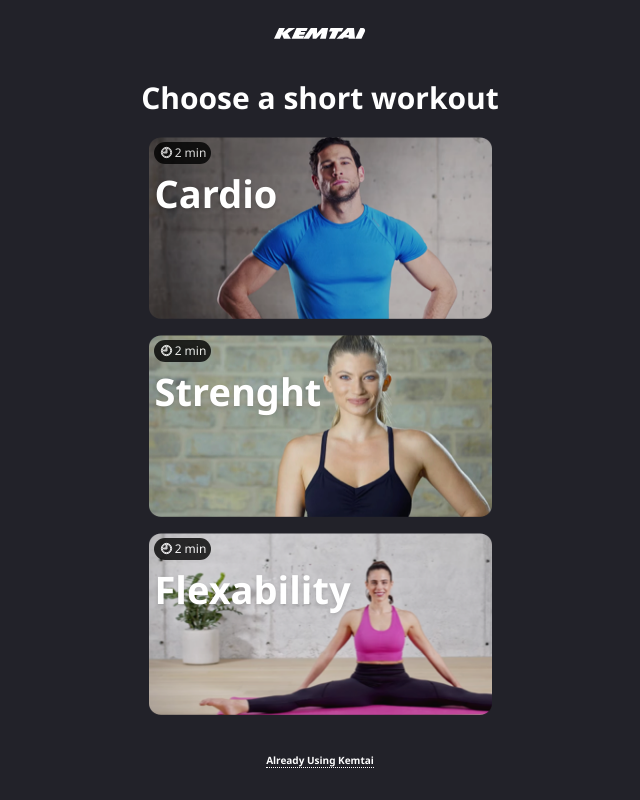
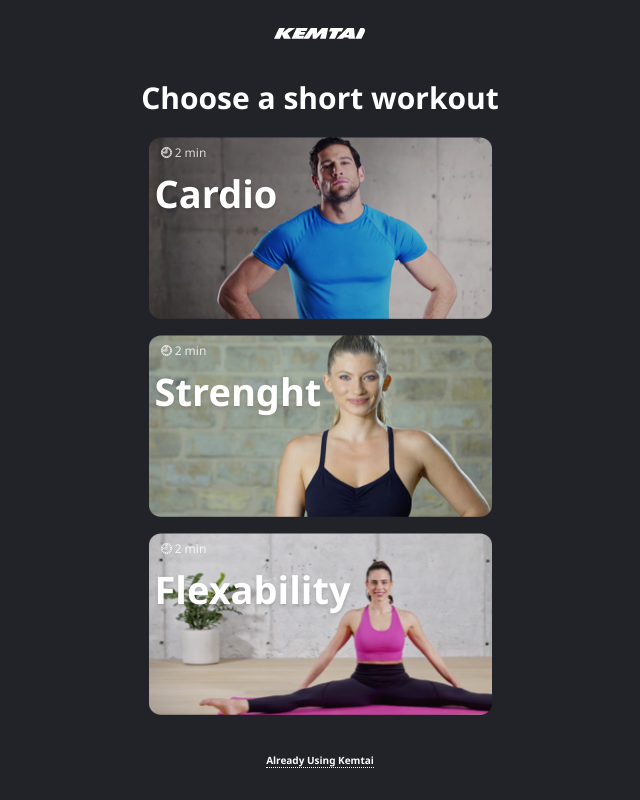
Before and after one commit to avraamya/kemtai, a React (Create React App) app in the folder kemtai-client/: page /workout in a window 1280 px wide. Shown: the whole page, without its empty margins (320-960 px from the left). Built offline with nearby package versions, Linux system fonts and the light colour scheme.

Commit message:
fix workout

```diff
--- a/kemtai-client/src/pages/Workout/Workout.module.css
+++ b/kemtai-client/src/pages/Workout/Workout.module.css
@@ -50,7 +50,6 @@
   background-size: cover;
   background-repeat: round;
   background-position: initial;
-  background-image: url(../../images/cardio.png);
 }
 
 .timer {
@@ -58,7 +57,6 @@
   width: 57px;
   height: 22px;
   border-radius: 11.4px;
-  background-color: rgb(0, 0, 0);
   display: flex;
   justify-content: center;
   align-items: center;
@@ -102,7 +100,6 @@
   background-size: cover;
   background-repeat: round;
   background-position: initial;
-  background-image: url(../../images/cardio.png);
   opacity: 60%;
 }
 
@@ -116,7 +113,6 @@
   background-size: cover;
   background-repeat: round;
   background-position: initial;
-  background-image: url(../../images/cardio.png);
   position: relative;
 }
 .cardselect ::before {
```
